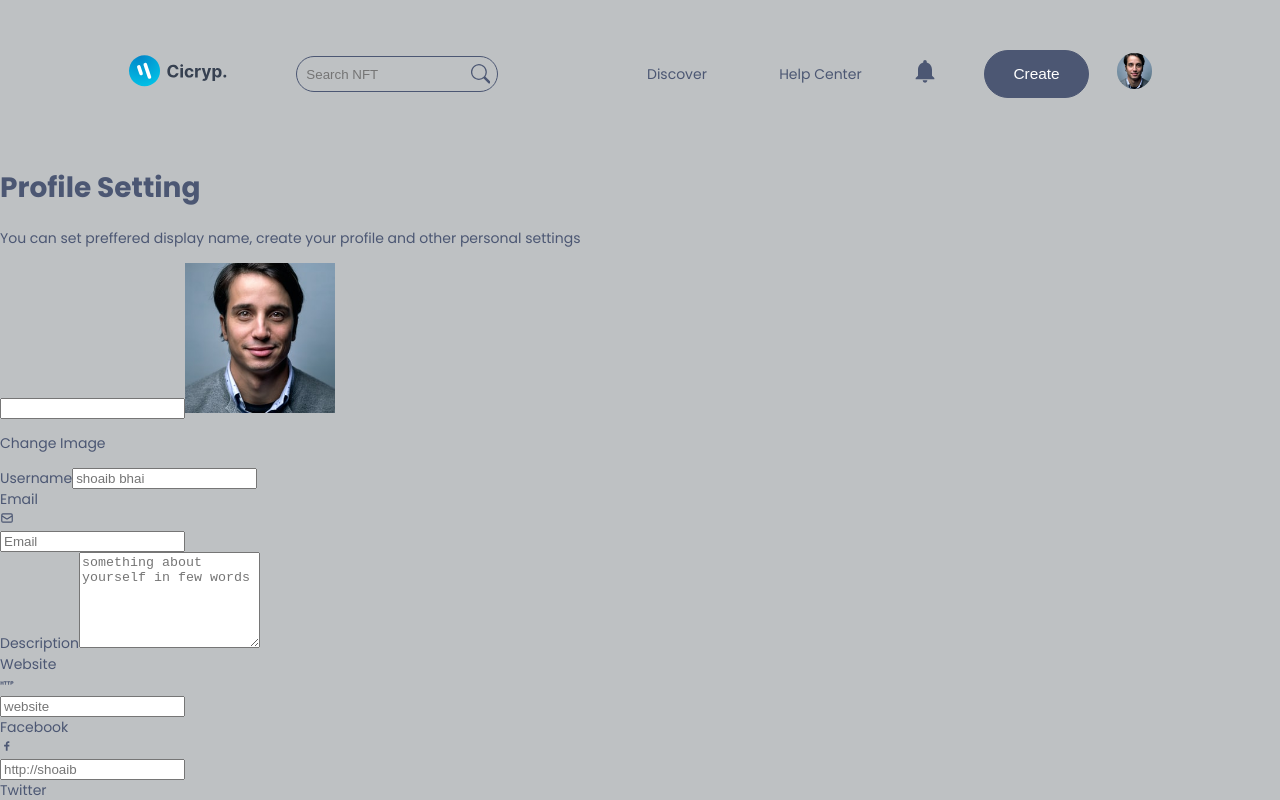
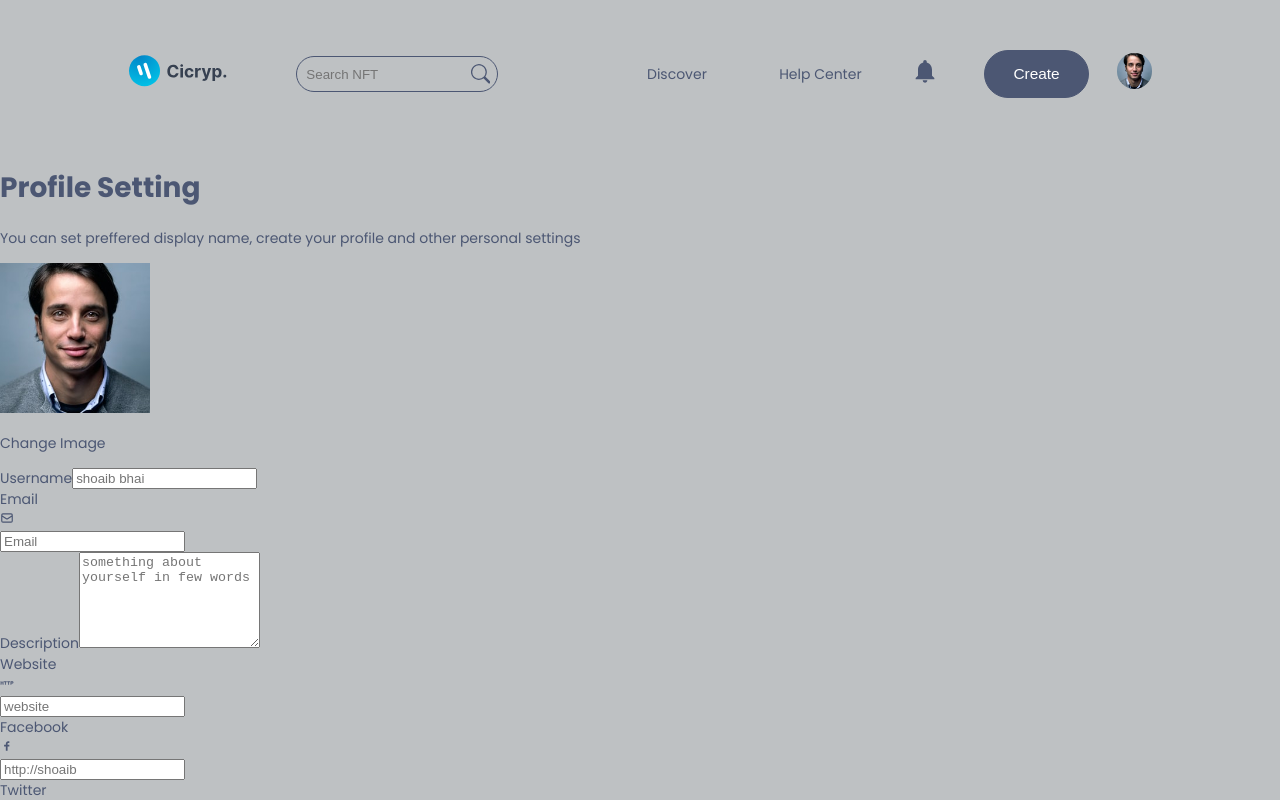
Before and after one commit to DaniTechdev/WEB3-NFT-Marketplace-solidity-and-NextJs-FullStack-, a Next.js app: page /account in a window 1280 px wide. Shown: the top 800 px of the page. Built offline with nearby package versions, Linux system fonts and the light colour scheme.

Commit message:
Done with the dopZone function of the account component

```diff
--- a/pages/account.js
+++ b/pages/account.js
@@ -9,6 +9,16 @@ import Form from "../AccountPage/Form/Form";
 
 const account = () => {
   const [fileUrl, setFileUrl] = useState(null);
+
+  const onDrop = useDropzone(async (acceptedFile) => {
+    setFileUrl(acceptedFile[0]);
+  }, []);
+
+  const { getRootProps, getInputProps } = useDropzone({
+    onDrop,
+    accept: "images/*",
+    maxSize: 5000000,
+  });
   return (
     <div className={Style.account}>
       <div className={Style.account_info}>
@@ -20,8 +30,8 @@ const account = () => {
       </div>
 
       <div className={Style.account_box}>
-        <div className={Style.account_box_img}>
-          <input />
+        <div className={Style.account_box_img} {...getRootProps()}>
+          <input {...getInputProps()} />
           <Image
             src={images.user1}
             alt="account uplaod"
```
